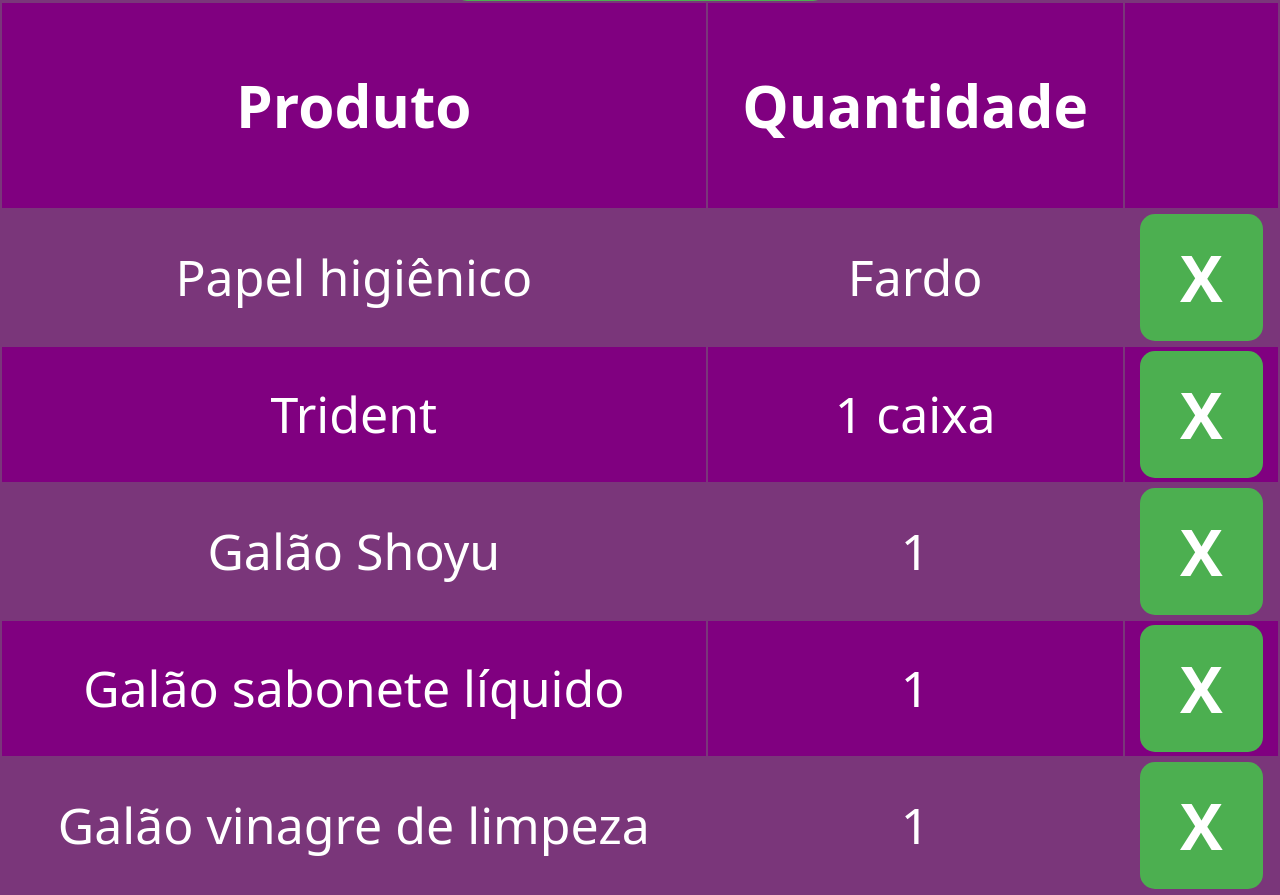
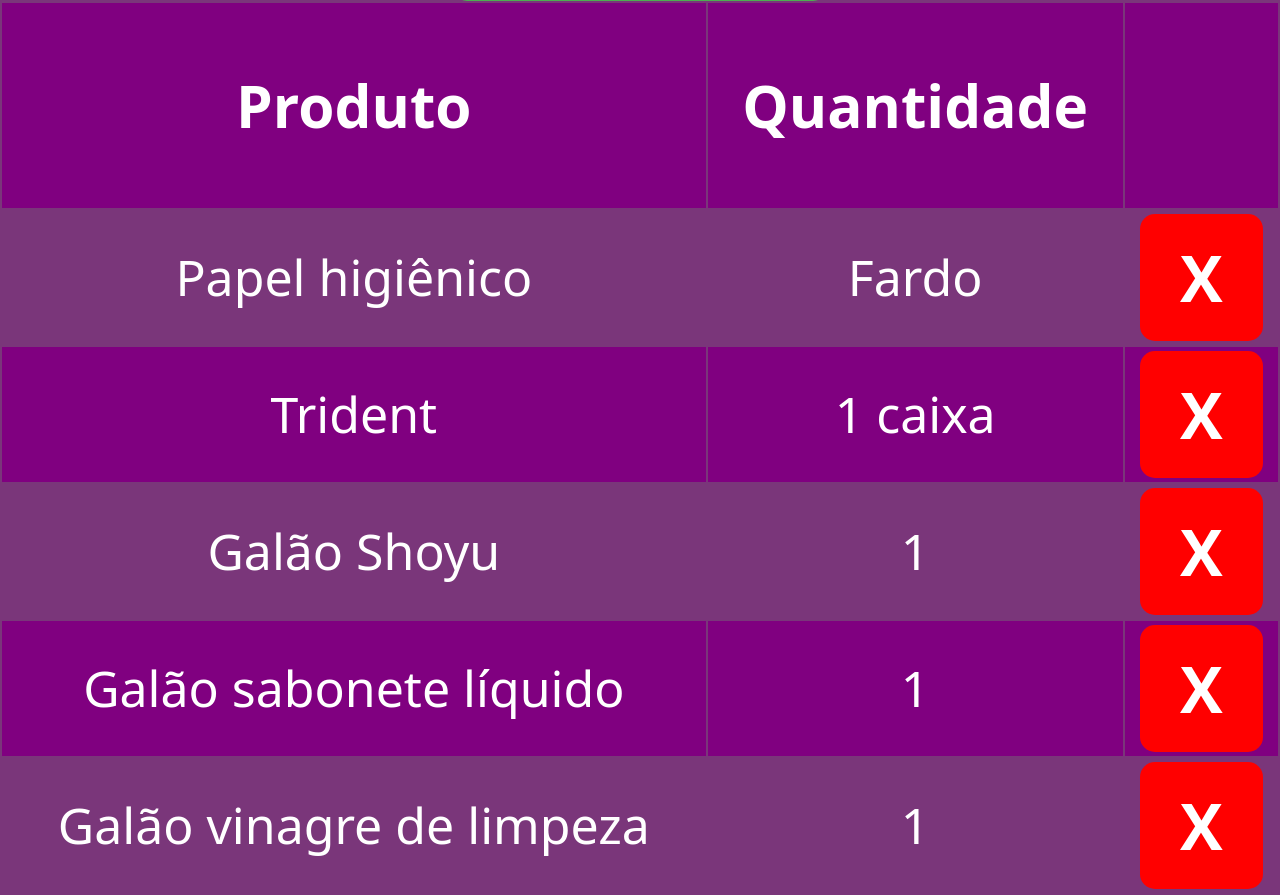
Before and after one commit to Daenas/Lista_Compra-Django, a Django app: page / in a window 1280 px wide. Shown: the part 1128-2023 px from the top of the page. Run offline with Django 4.2, Linux system fonts and the light colour scheme; data comes from the database, SQL or seed files in the repository; some libraries are stand-ins or nearby versions.

Commit message:
botao vermelho

```diff
--- a/core/static/css/estilo.css
+++ b/core/static/css/estilo.css
@@ -89,3 +89,17 @@ img {
 .tabela table{
     width: 100%;
 }
+
+.botao2{
+  display: inline-block;
+  padding: 20px 40px;
+  font-size: 64px;
+  font-weight: bold;
+  text-align: center;
+  text-decoration: none;
+  border: none;
+  border-radius: 15px;
+  background-color: red;
+  color: white;
+  cursor: pointer;
+}
--- a/core/templates/index.html
+++ b/core/templates/index.html
@@ -37,7 +37,7 @@
             <td>{{produto.Quantidade}}</td>
             <td>
               {% buttons %}
-              <a href="{% url 'delete-event' produto.id%}" class = "botao">X</a>
+              <a href="{% url 'delete-event' produto.id%}" class = "botao2">X</a>
               {% endbuttons %}
             </td>
             {% endfor %}
```
Also changed, not shown: 1 other file.
